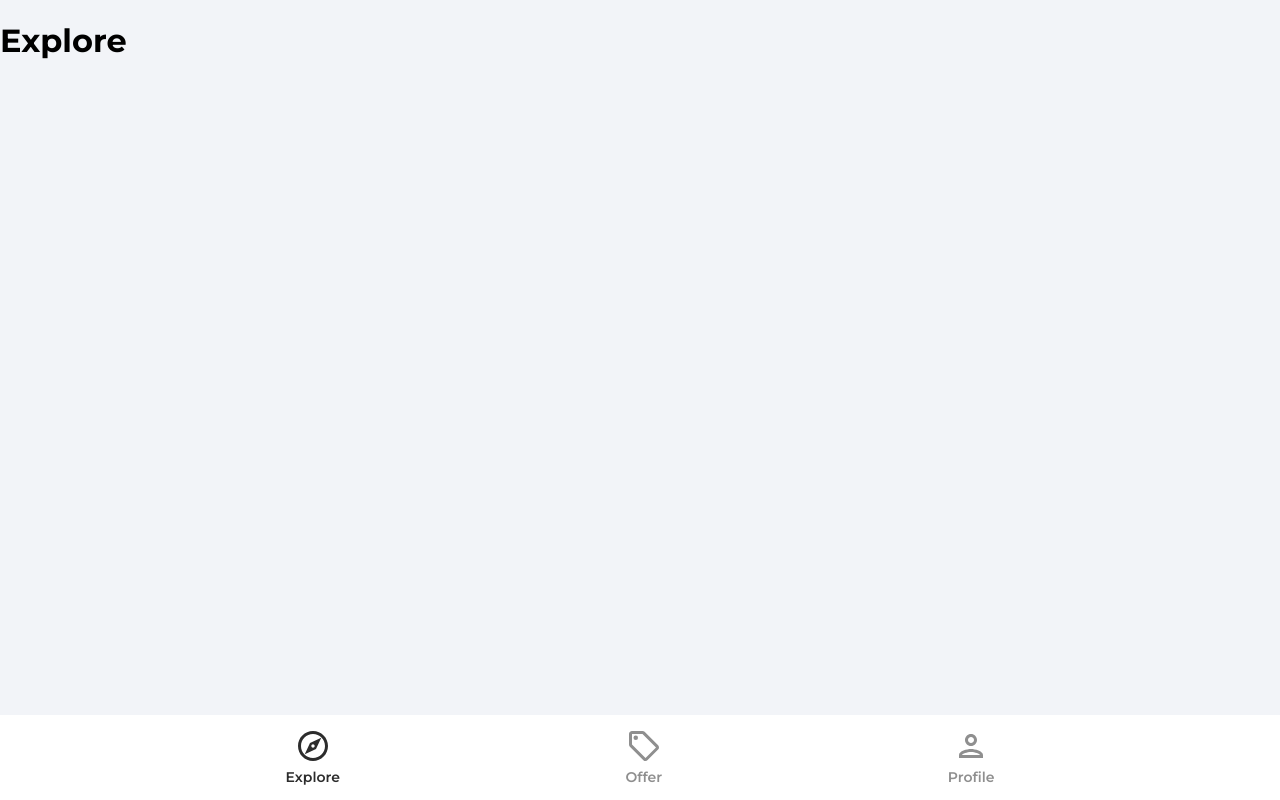
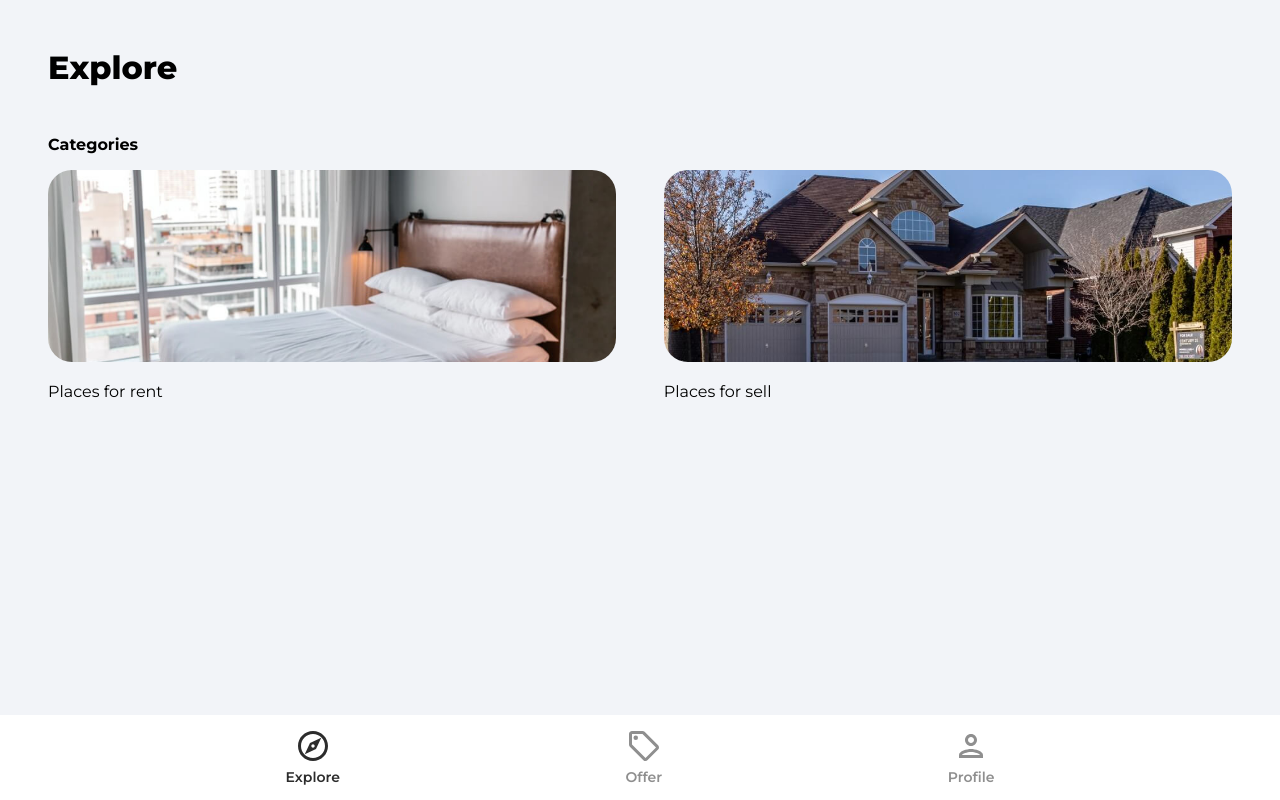
Before and after one commit to AllanRichardson304/house-marketplace, a React (Create React App) app: page / in a window 1280 px wide. Built offline with nearby package versions, Linux system fonts and the light colour scheme.

Commit message:
Collection Api Added

```diff
--- a/src/App.js
+++ b/src/App.js
@@ -4,6 +4,7 @@
 import Navbar from './components/Navbar';
 import PrivateRouter  from './components/PrivateRouter';
 import Explore from './pages/Explore';
+import Category from './pages/Category';
 import Offers from './pages/Offers';
 import Profile from './pages/Profile';
 import SignIn from './pages/SignIn';
@@ -16,6 +17,7 @@
       <Routes>
         <Route path='/' element={<Explore/>}/>
         <Route path='/offers' element={<Offers/>}/>
+        <Route path='/category/:categoryName' element={<Category/>}/>
         <Route path='/profile' element={<PrivateRouter/>}>
         <Route path='/profile' element={<Profile/>}/>
         </Route>
--- /dev/null
+++ b/src/pages/Category.jsx
@@ -0,0 +1,57 @@
+import { useEffect, useState } from "react"
+import { useParams } from "react-router-dom"
+import { collection, getDocs, query, where, orderBy, limit, startAfter } from "firebase/firestore"
+import { db } from "../firebase.config"
+import { toast } from "react-toastify"
+import Spinner from "../components/Spinner"
+export default function Category() {
+  const [listings, setListings] = useState(null)
+  const [loading, setLoading] = useState(true)
+  const params = useParams()
+
+  useEffect(() => {
+    const fetchListings = async () => {
+      try {
+        const listingsRef = collection(db, 'listings')
+
+        const q = query(listingsRef,
+          where('type', '==', params.categoryName),
+          orderBy('timestamp', 'desc'), limit(10)
+        )
+        const querySnap = await getDocs(q)
+        const listings = []
+        querySnap.forEach((doc) => {
+          console.log(doc.data())
+          return listings.push({
+            id: doc.id,
+            data: doc.data()
+          })
+        })
+        setListings(listings)
+        setLoading(false)
+      } catch (error) {
+        toast.error('Could not fetch Listing')
+      }
+    }
+    fetchListings()
+  }, [params.categoryName])
+  return (
+    <div className="category">
+      <header>
+        <p className="pageHeader">{params.categoryName === 'rent' ? 'Place For Rent' : 'Places For Sale'}</p>
+      </header>
+      {loading ? <Spinner/> : listings && listings.length > 0 ?
+      <>
+      <main>
+        <ul className="categoryListings">
+          {listings.map((listings) => (
+            <h3 key={listings.id}>{listings.data.name}</h3>
+          ))}
+        </ul>
+      </main>
+
+       </> : <p>No listings for {params.categoryName}</p>
+    }
+    </div>
+  )
+}
--- a/src/pages/Explore.jsx
+++ b/src/pages/Explore.jsx
@@ -1,7 +1,26 @@
+import { Link } from "react-router-dom"
+import rentCategoryImage  from '../assets/jpg/rentCategoryImage.jpg'
+import sellCategoryImage  from '../assets/jpg/sellCategoryImage.jpg'
+
 export default function Explore() {
   return (
-    <div>
-      <h1>Explore</h1>
+    <div className='explore'>
+     <header>
+      <p className="pageHeader">Explore</p>
+     </header>
+     <main>
+      <p className="exploreCategoryHeading">Categories</p>
+      <div className="exploreCategories">
+        <Link to='/category/rent'>
+        <img src={rentCategoryImage} alt="rent" className="exploreCategoryImg" />
+        <p className="exploreCategorName">Places for rent</p>
+        </Link>
+        <Link to='/category/sale'>
+        <img src={sellCategoryImage} alt="rent" className="exploreCategoryImg" />
+        <p className="exploreCategorName">Places for sell</p>
+        </Link>
+      </div>
+     </main>
     </div>
   )
 }
```
